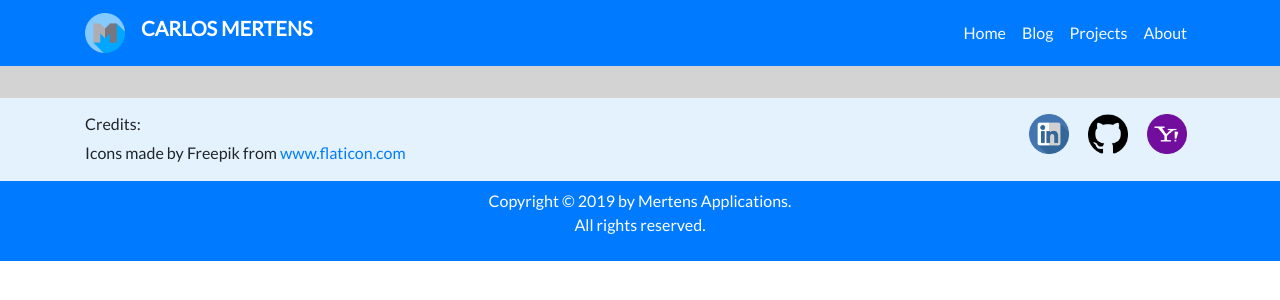
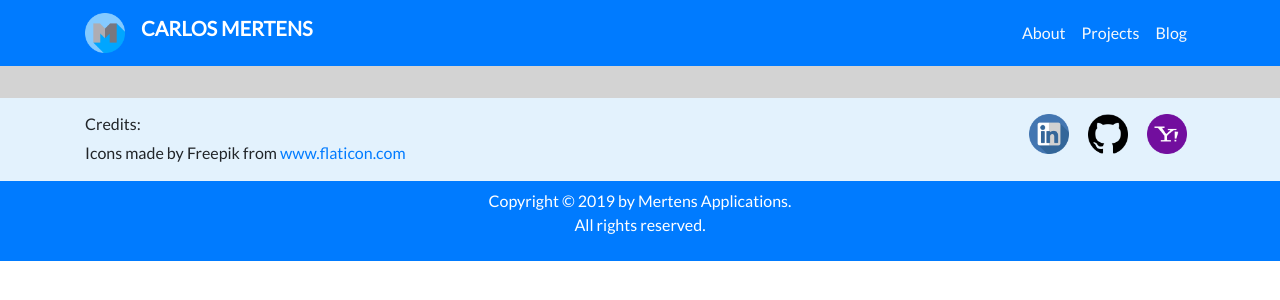
Before and after one commit to carlosmertens/myWebsite, a Django app: template myWebsite/templates/base.html in a window 1280 px wide. Shown: the top 300 px of the page. Run offline with Django 3.2, Linux system fonts and the light colour scheme; the template is opened without the code that fills it, so the values that code supplies are empty; some libraries are stand-ins or nearby versions.

Commit message:
Order link on header

```diff
--- a/myWebsite/templates/base.html
+++ b/myWebsite/templates/base.html
@@ -70,25 +70,21 @@
                 <input type="hidden" />
               </form>
               {% else %} -->
+
+              <a class="nav-item nav-link text-light" href="{% url 'about' %}"
+                >About</a
+              >
               <a
                 class="nav-item nav-link text-light"
-                href="{% url 'homepage' %}"
-                >Home</a
+                href="{% url 'portfolio' %}"
+                >Projects</a
               >
               <a
                 class="nav-item nav-link text-light"
                 href="{% url 'allBlogs' %}"
                 >Blog</a
               >
-              <a
-                class="nav-item nav-link text-light"
-                href="{% url 'portfolio' %}"
-                >Projects</a
-              >
 
-              <a class="nav-item nav-link text-light" href="{% url 'about' %}"
-                >About</a
-              >
               <!-- {% endif %} -->
             </div>
           </div>
```
